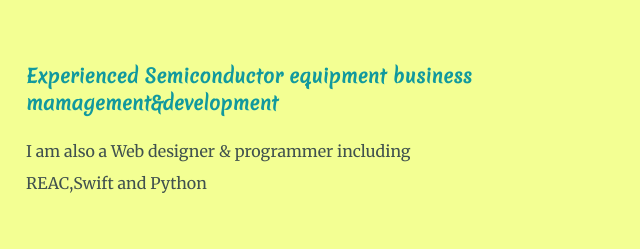
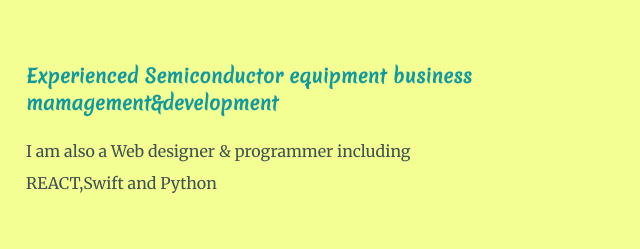
Before and after one commit to l472566/RobertCV, a plain HTML site: page index.html in a window 1280 px wide. Shown: the part 1820-2069 px from the top of the page, 484-1124 px from the left. Drawn offline with Linux system fonts and the light colour scheme; a web font is replaced by a local one.

Commit message:
Update index.html

```diff
--- a/index.html
+++ b/index.html
@@ -31,7 +31,7 @@
         <div class="skill-row">
           <img class="seo" src="images/seo.png" alt="seo-img">
           <h3>Experienced Semiconductor equipment business mamagement&development</h3>
-          <p>I am also a Web designer & programmer including REAC,Swift and Python</p>
+          <p>I am also a Web designer & programmer including REACT,Swift and Python</p>
         </div>
 
         <div class="skill-row">
```
